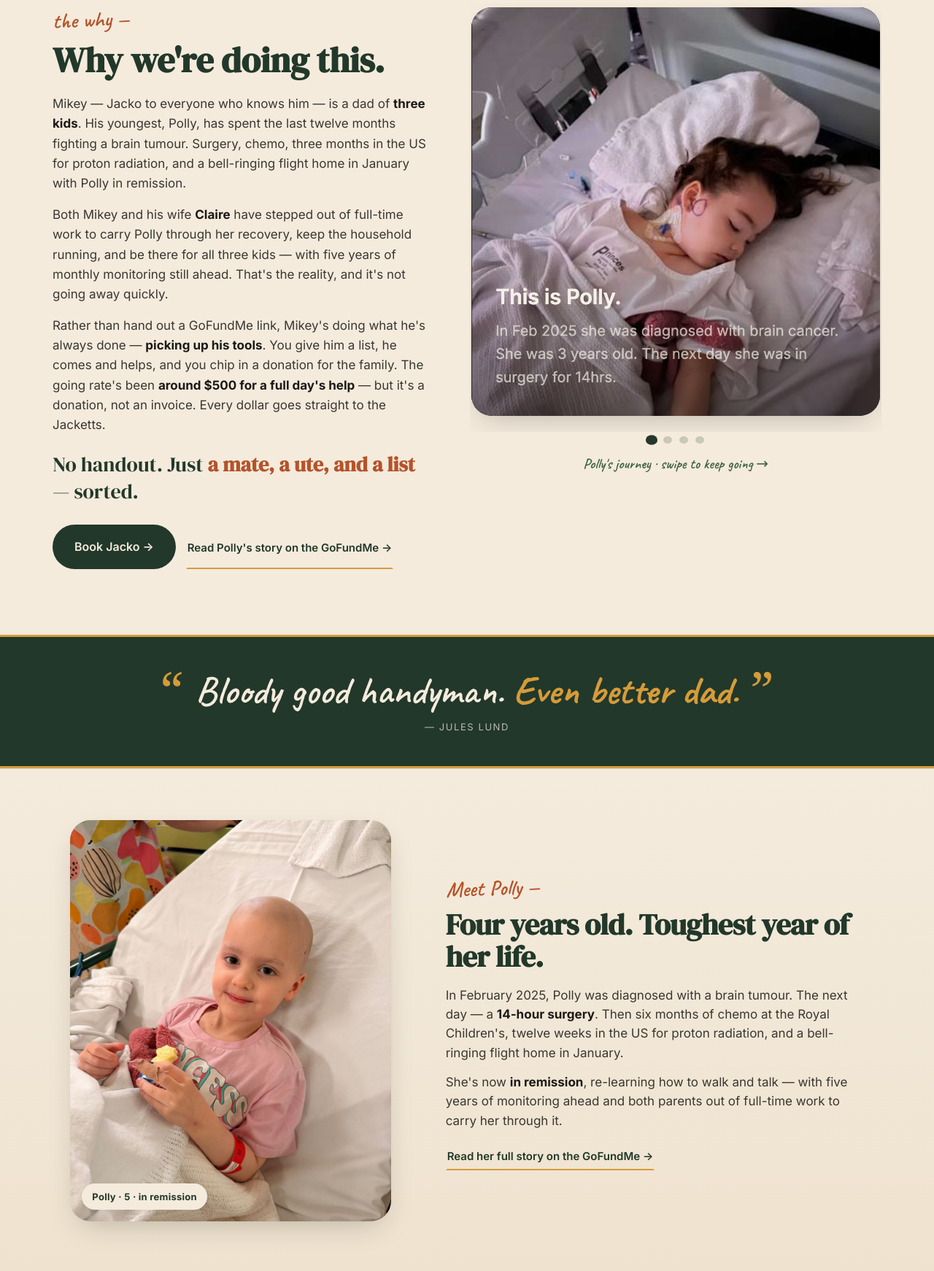
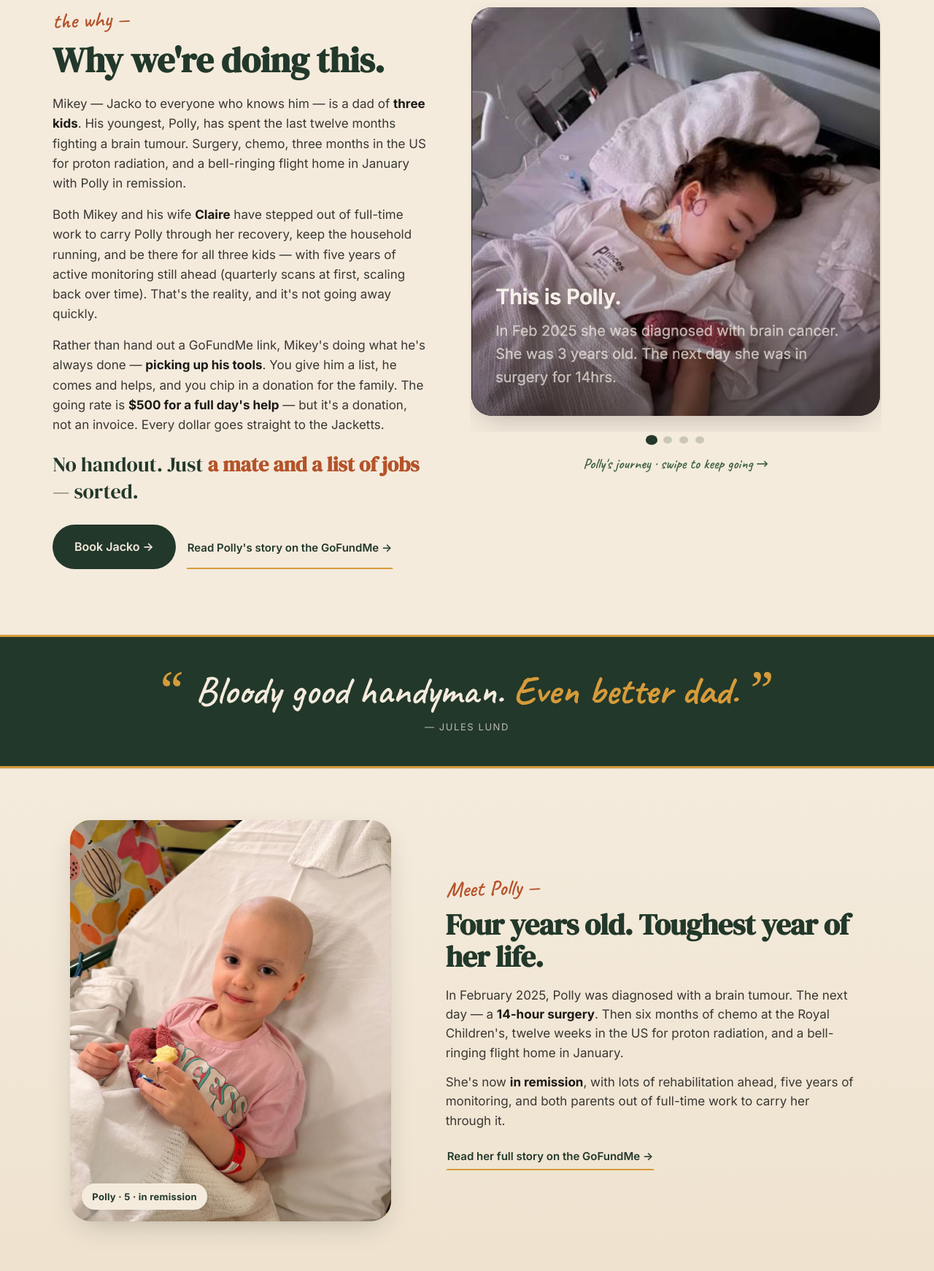
Before and after one commit to tommyjackett/just-call-jacko, a plain HTML site: page index.html in a window 1280 px wide. Shown: the part 1078-2820 px from the top of the page at 73% size. Drawn offline with Linux system fonts and the light colour scheme.

Commit message:
Update copy from Jacko's review — 7 text changes
Accurate monitoring detail, definitive $500 rate, remove ute refs,
rehabilitation instead of re-learning to walk/talk, drop repeated
$500 from step 3.

Co-Authored-By: Claude Opus 4.6 <noreply@anthropic.com>

```diff
--- a/index.html
+++ b/index.html
@@ -958,18 +958,18 @@
         <p>
           Both Mikey and his wife <b>Claire</b> have stepped out of full-time
           work to carry Polly through her recovery, keep the household running,
-          and be there for all three kids — with five years of monthly monitoring
-          still ahead. That's the reality, and it's not going away quickly.
+          and be there for all three kids — with five years of active monitoring
+          still ahead (quarterly scans at first, scaling back over time). That's the reality, and it's not going away quickly.
         </p>
         <p>
           Rather than hand out a GoFundMe link, Mikey's doing what he's always
           done — <b>picking up his tools</b>. You give him a list, he comes and helps,
-          and you chip in a donation for the family. The going rate's been
-          <b>around $500 for a full day's help</b> — but it's a donation, not an invoice.
+          and you chip in a donation for the family. The going rate is
+          <b>$500 for a full day's help</b> — but it's a donation, not an invoice.
           Every dollar goes straight to the Jacketts.
         </p>
         <p class="why-tag">
-          No handout. Just <b>a mate, a ute, and a list</b> — sorted.
+          No handout. Just <b>a mate and a list of jobs</b> — sorted.
         </p>
         <div style="margin-top: 28px; display: flex; flex-wrap: wrap; gap: 14px;">
           <a href="#book" class="btn btn-primary btn-lg">Book Jacko →</a>
@@ -1022,8 +1022,8 @@
           and a bell-ringing flight home in January.
         </p>
         <p class="mp-story">
-          She's now <b>in remission</b>, re-learning how to walk and talk — with five years of monitoring
-          ahead and both parents out of full-time work to carry her through it.
+          She's now <b>in remission</b>, with lots of rehabilitation ahead, five years of monitoring,
+          and both parents out of full-time work to carry her through it.
         </p>
         <div class="mp-ctas">
           <a href="https://www.gofundme.com/f/pfphe5-support-for-polly" target="_blank" rel="noopener" class="btn btn-link">Read her full story on the GoFundMe →</a>
@@ -1053,7 +1053,7 @@
       <div class="step">
         <div class="step-n">03</div>
         <h3>Day of. Done.</h3>
-        <p>Jacko rocks up, helps you knock it over, and you chip in a donation (around $500 for a full day) straight to the family.</p>
+        <p>Jacko rocks up, helps you knock it over, and you chip in a donation straight to the family.</p>
       </div>
     </div>
   </div>
@@ -1066,7 +1066,7 @@
       <div>
         <div class="section-label">How he can help you</div>
         <h2 class="section-title">Stuff you've been meaning to get done.</h2>
-        <p class="section-lead" style="margin-bottom:0;">Jacko's not a tradie and this isn't a business. He's a mate with tools, a ute, and a knack for knocking things off a list before lunch. Here's the sort of stuff he can help with:</p>
+        <p class="section-lead" style="margin-bottom:0;">Jacko's not a tradie and this isn't a business. He's a mate with tools and a knack for knocking things off a list before lunch. Here's the sort of stuff he can help with:</p>
       </div>
     </div>
 
@@ -1266,7 +1266,7 @@
     <div class="foot-grid">
       <div>
         <h4>Just Call Jacko.</h4>
-        <p>Your local handyman in Melbourne. Built by the mates who love this family. Powered by a good bloke and his ute.</p>
+        <p>Your local handyman in Melbourne. Built by the mates who love this family. Powered by a good bloke and his tools.</p>
         <p style="margin-top:18px;"><span class="scribble" style="color:var(--mustard); font-size:24px;">Appreciate you all more than you know.</span></p>
       </div>
       <div>
```
